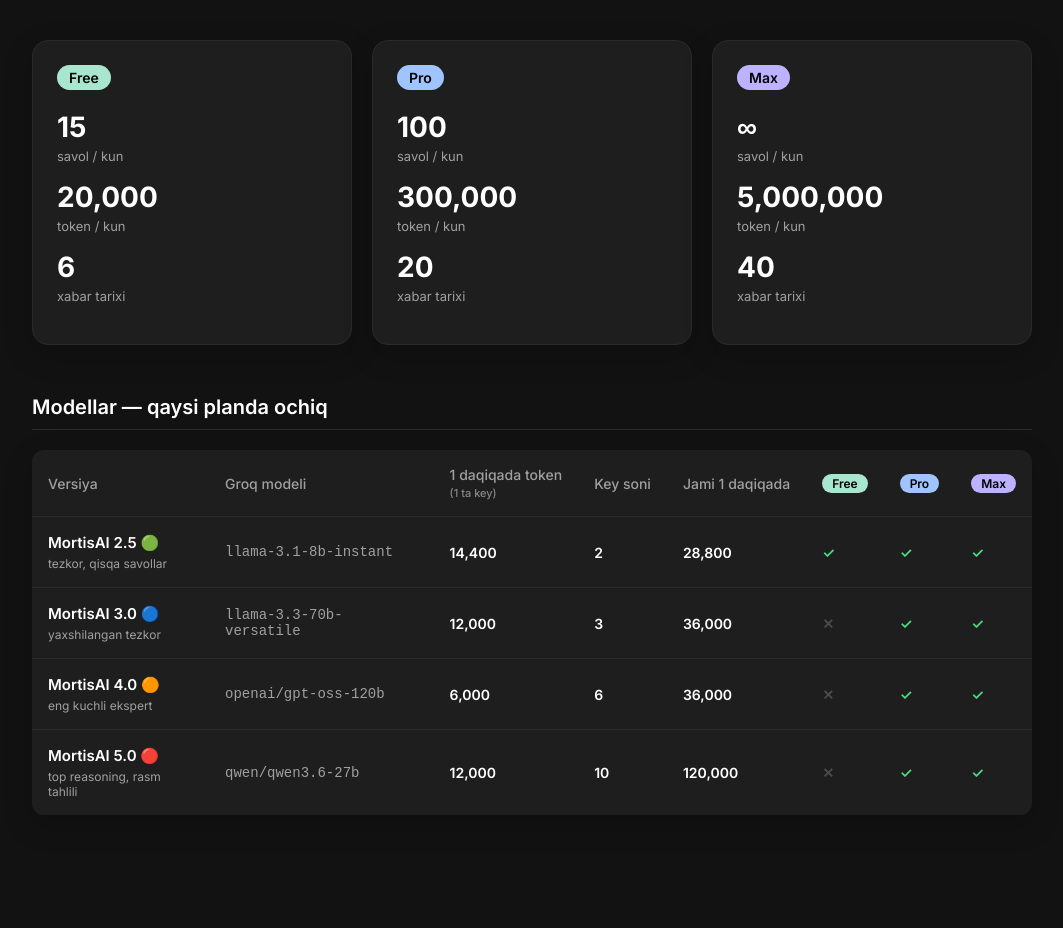
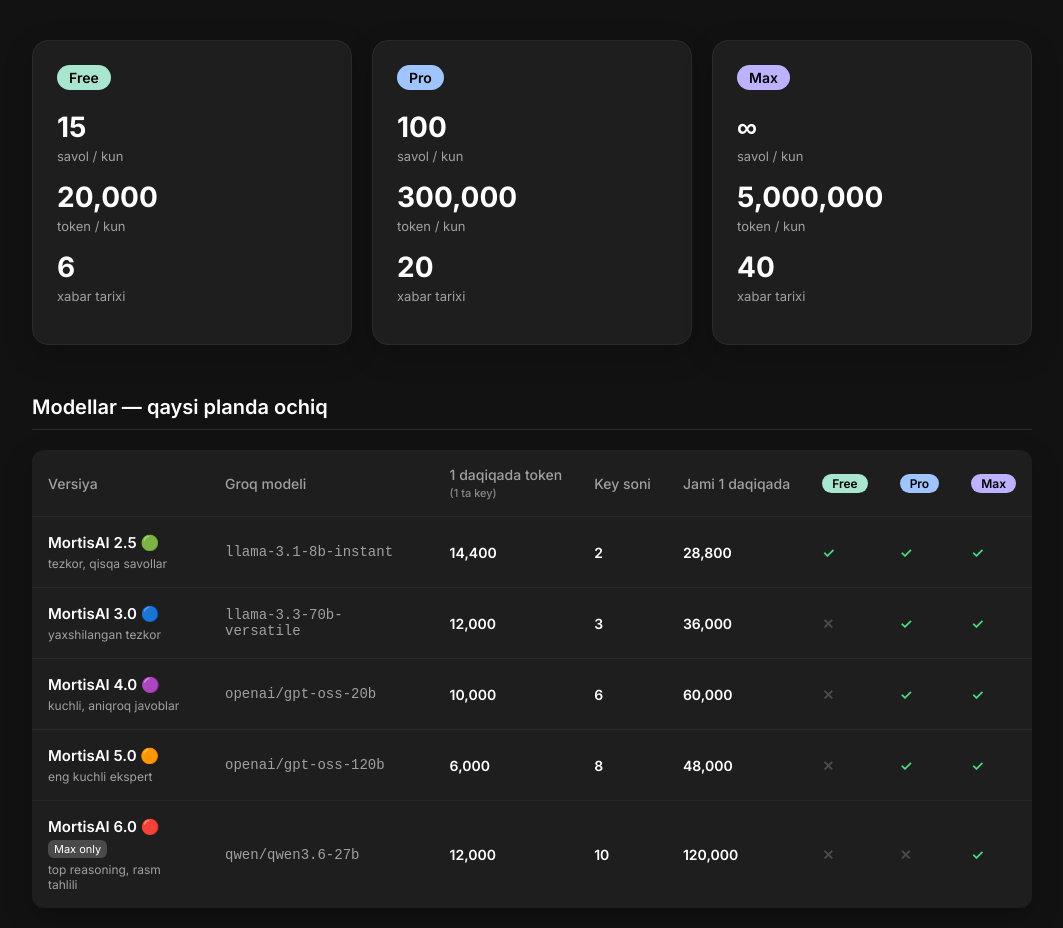
Before and after one commit to mw-aslam/MortisAi, a website: page dashboard.html in a window 1280 px wide. Shown: the whole page, without its empty margins (108-1171 px from the left). Before the commit the page ends 855 px from the top, so only its background shows below. Drawn offline with Linux system fonts and the light colour scheme.

Commit message:
feat: restore 5 model tiers using openai/gpt-oss-20b to fill the gap left by deprecated models

```diff
--- a/bot.js
+++ b/bot.js
@@ -70,6 +70,7 @@ function langInlineKeyboard() {
 const ALL_MODELS = [
   'llama-3.1-8b-instant',
   'llama-3.3-70b-versatile',
+  'openai/gpt-oss-20b',
   'openai/gpt-oss-120b',
   'qwen/qwen3.6-27b',
 ];
--- a/dashboard.html
+++ b/dashboard.html
@@ -282,13 +282,13 @@
         <!-- 4.0 -->
         <tr>
           <td>
-            <div class="model-name">MortisAI 4.0 🟠</div>
-            <div class="model-tagline">eng kuchli ekspert</div>
+            <div class="model-name">MortisAI 4.0 🟣</div>
+            <div class="model-tagline">kuchli, aniqroq javoblar</div>
           </td>
-          <td class="model-id">openai/gpt-oss-120b</td>
-          <td class="number-val">6,000</td>
+          <td class="model-id">openai/gpt-oss-20b</td>
+          <td class="number-val">10,000</td>
           <td class="number-val">6</td>
-          <td class="number-val">36,000</td>
+          <td class="number-val">60,000</td>
           <td class="cross-icon">✕</td>
           <td class="check-icon">✓</td>
           <td class="check-icon">✓</td>
@@ -297,7 +297,23 @@
         <!-- 5.0 -->
         <tr>
           <td>
-            <div class="model-name">MortisAI 5.0 🔴</div>
+            <div class="model-name">MortisAI 5.0 🟠</div>
+            <div class="model-tagline">eng kuchli ekspert</div>
+          </td>
+          <td class="model-id">openai/gpt-oss-120b</td>
+          <td class="number-val">6,000</td>
+          <td class="number-val">8</td>
+          <td class="number-val">48,000</td>
+          <td class="cross-icon">✕</td>
+          <td class="check-icon">✓</td>
+          <td class="check-icon">✓</td>
+        </tr>
+
+        <!-- 6.0 -->
+        <tr>
+          <td>
+            <div class="model-name">MortisAI 6.0 🔴</div>
+            <div class="max-only-badge">Max only</div>
             <div class="model-tagline">top reasoning, rasm tahlili</div>
           </td>
           <td class="model-id">qwen/qwen3.6-27b</td>
@@ -305,7 +321,7 @@
           <td class="number-val">10</td>
           <td class="number-val">120,000</td>
           <td class="cross-icon">✕</td>
-          <td class="check-icon">✓</td>
+          <td class="cross-icon">✕</td>
           <td class="check-icon">✓</td>
         </tr>
       </tbody>
--- a/prompts.js
+++ b/prompts.js
@@ -113,6 +113,7 @@ const TEXTS = {
     modelTaglines: {
       'llama-3.1-8b-instant': 'быстрый',
       'llama-3.3-70b-versatile': 'улучшенный',
+      'openai/gpt-oss-20b': 'мощный, точные ответы',
       'openai/gpt-oss-120b': 'самый мощный',
       'qwen/qwen3.6-27b': 'топовое рассуждение',
     },
@@ -259,6 +260,7 @@ Guruhlarda: meni admin qilib qo'shing, ⭐ orqali faollashtiring va reply yoki @
     modelTaglines: {
       'llama-3.1-8b-instant': 'tezkor',
       'llama-3.3-70b-versatile': 'yaxshilangan',
+      'openai/gpt-oss-20b': 'kuchli, aniqroq javoblar',
       'openai/gpt-oss-120b': 'eng kuchli',
       'qwen/qwen3.6-27b': 'top reasoning',
     },
@@ -400,6 +402,7 @@ In groups: add me as admin, activate with ⭐, then reply or @mention me.`,
     modelTaglines: {
       'llama-3.1-8b-instant': 'fast',
       'llama-3.3-70b-versatile': 'improved',
+      'openai/gpt-oss-20b': 'powerful, precise answers',
       'openai/gpt-oss-120b': 'most powerful',
       'qwen/qwen3.6-27b': 'top reasoning',
     },
```
Also changed, not shown: ai.js (+5 -2 lines), plans.js (+13 -3 lines).
